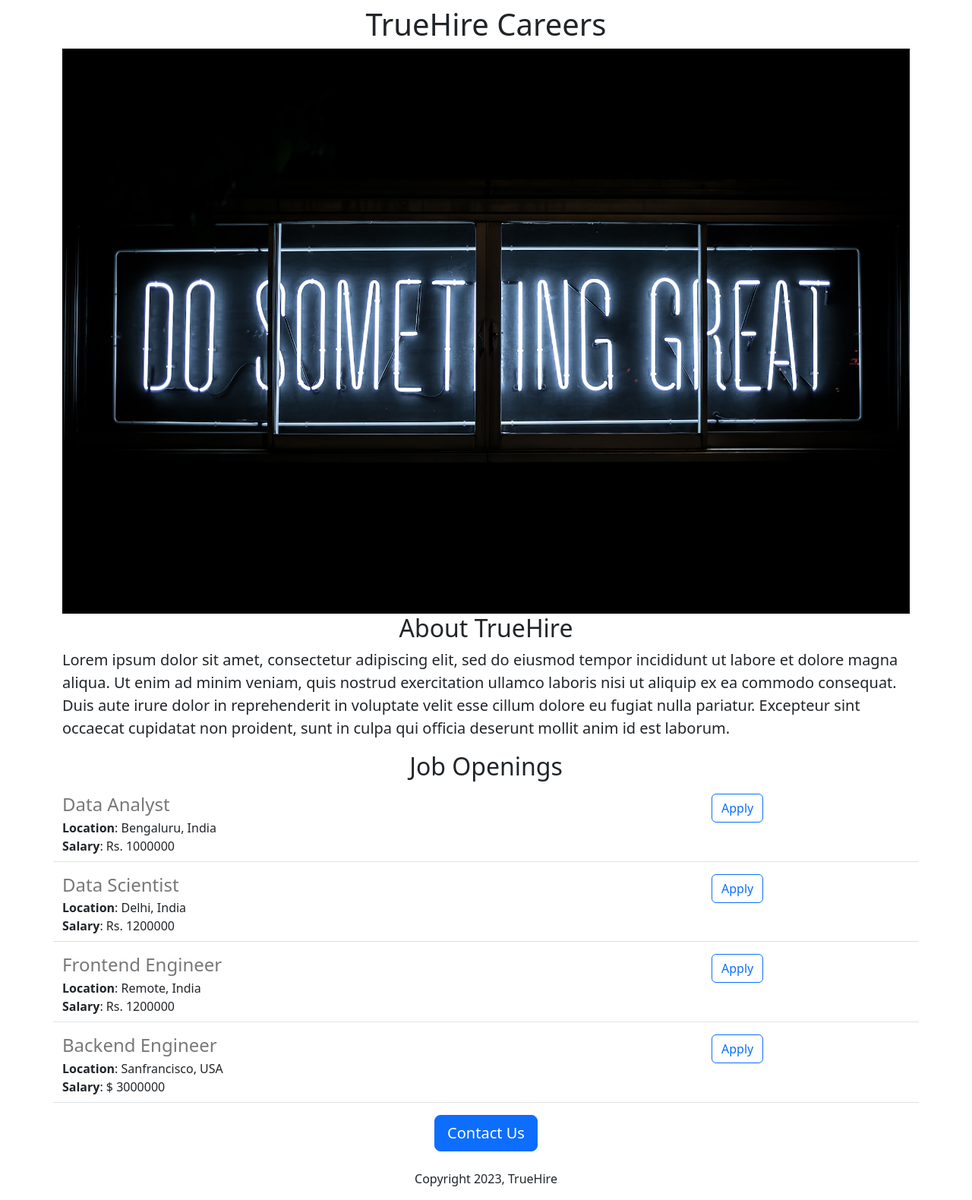
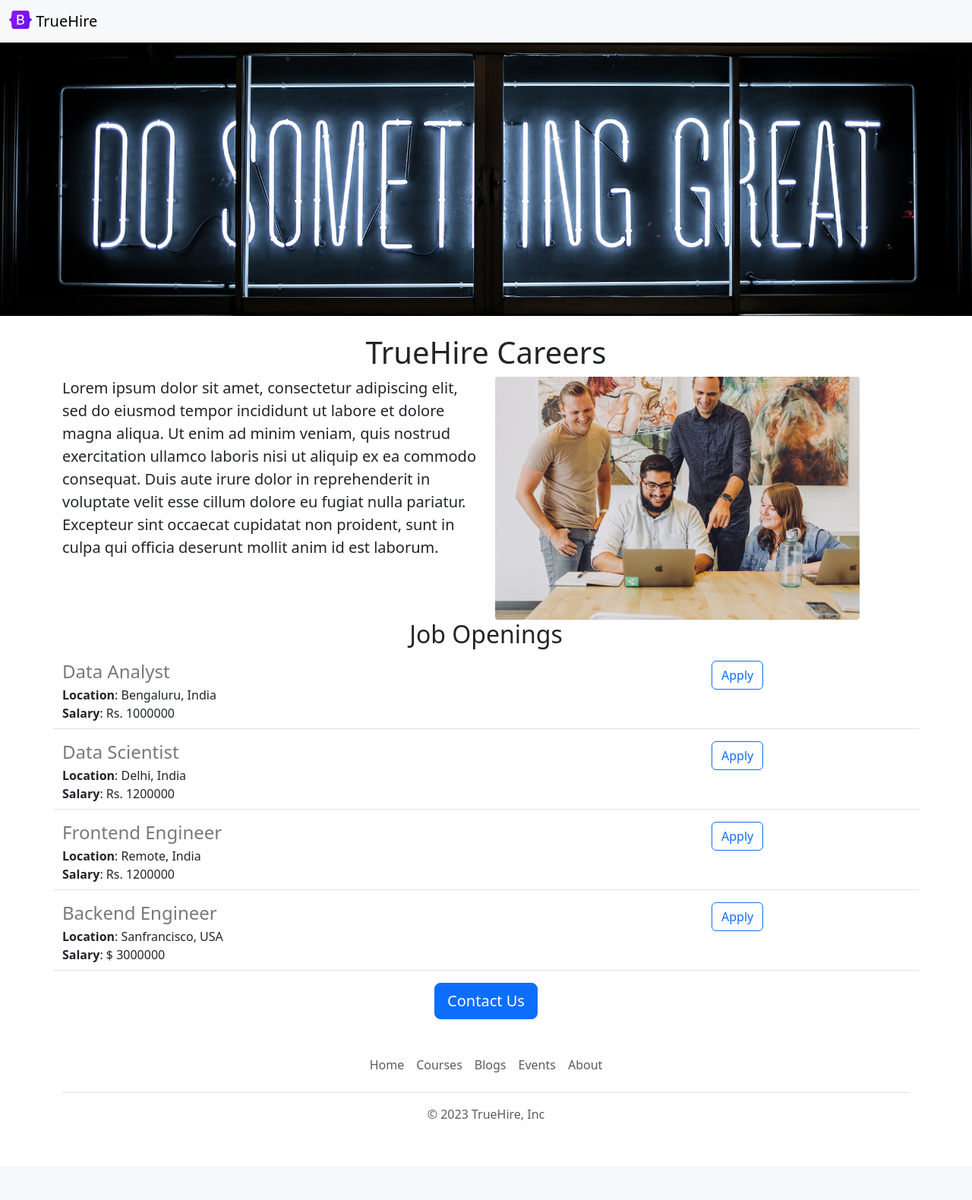
Before and after one commit to abhishekyadavz/career-website, a Flask app: page / in a window 1280 px wide. Shown: the whole page at 76% size. After the commit the page ends 1475 px from the top, so only its background shows below. Run offline with Flask 3, Linux system fonts and the light colour scheme.

Commit message:
functional & aesthetic improvements

```diff
--- /dev/null
+++ b/templates/footer.html
@@ -0,0 +1,12 @@
+<div class="container">
+  <footer class="py-3 my-4">
+    <ul class="nav justify-content-center border-bottom pb-3 mb-3">
+      <li class="nav-item"><a href="/" class="nav-link px-2 text-body-secondary">Home</a></li>
+      <li class="nav-item"><a href="/" class="nav-link px-2 text-body-secondary">Courses</a></li>
+      <li class="nav-item"><a href="/" class="nav-link px-2 text-body-secondary">Blogs</a></li>
+      <li class="nav-item"><a href="/" class="nav-link px-2 text-body-secondary">Events</a></li>
+      <li class="nav-item"><a href="/" class="nav-link px-2 text-body-secondary">About</a></li>
+    </ul>
+    <p class="text-center text-body-secondary">&copy; 2023 TrueHire, Inc</p>
+  </footer>
+</div>
--- a/templates/home.html
+++ b/templates/home.html
@@ -7,17 +7,27 @@
     <title>TrueHire Careers</title>
      <link href="https://cdn.jsdelivr.net/npm/bootstrap@5.3.0-alpha3/dist/css/bootstrap.min.css" rel="stylesheet" integrity="sha384-KK94CHFLLe+nY2dmCWGMq91rCGa5gtU4mk92HdvYe+M/SXH301p5ILy+dN9+nJOZ" crossorigin="anonymous">
     <style>
-        height: 360px;
-        width: 100%;
-        object-fit:cover;
+        #banner{
+            height: 360px;
+            width: 100%;
+            object-fit:cover;
+            margin-bottom: 16px;
+        }
     </style>
 </head>
 <body>
+    {% include 'nav.html' %}
+    <img id="banner" class="img-fluid" src="static/banner.jpg" />
     <div class="container">
-        <h1 class="text-center mt-2 mb-2">TrueHire Careers</h1>
-        <img id="banner" class="img-fluid"src="static/banner.jpg" />
-        <h2  class="text-center m">About TrueHire</h2>
-        <p class="lead" >Lorem ipsum dolor sit amet, consectetur adipiscing elit, sed do eiusmod tempor incididunt ut labore et dolore magna aliqua. Ut enim ad minim veniam, quis nostrud exercitation ullamco laboris nisi ut aliquip ex ea commodo consequat. Duis aute irure dolor in reprehenderit in voluptate velit esse cillum dolore eu fugiat nulla pariatur. Excepteur sint occaecat cupidatat non proident, sunt in culpa qui officia deserunt mollit anim id est laborum.</p>
+        <h1 class="text-center mt-2 mb-2">{{company_name}} Careers</h1>
+        <div class="row">
+            <div class="col-md-6">
+                <p class="lead" >Lorem ipsum dolor sit amet, consectetur adipiscing elit, sed do eiusmod tempor incididunt ut labore et dolore magna aliqua. Ut enim ad minim veniam, quis nostrud exercitation ullamco laboris nisi ut aliquip ex ea commodo consequat. Duis aute irure dolor in reprehenderit in voluptate velit esse cillum dolore eu fugiat nulla pariatur. Excepteur sint occaecat cupidatat non proident, sunt in culpa qui officia deserunt mollit anim id est laborum.</p>
+            </div>
+            <div class="d-note d-md-block col-md-6">
+            <img src="/static/people.jpg" style="height:320px; border-radius:4px;">
+            </div>
+        </div>
         <h2  class="text-center">Job Openings</h2>
         <p class="lead">
             {% for job in jobs %}
@@ -25,10 +35,11 @@
             {% endfor %}
         </p>
         <div class="text-center">
-            <button class="btn btn-primary btn-lg">Contact Us</button>
-            <p class="mt-4">Copyright 2023, TrueHire</p>
+            <a type="button" href="mailto:abhishek13yadv@gmail.com?subject=Question%20about%20Job%20Opening&body=Your%20Name%3A%20%3Center%20your%20name%20here%3E%0D%0AYour%20Question%3A%20%3Center%20your%20question%20here%3E" class="btn btn-primary btn-lg">Contact Us</a>
+
         </div>
     </div>
+    {% include 'footer.html' %}
      <script src="https://cdn.jsdelivr.net/npm/bootstrap@5.3.0-alpha3/dist/js/bootstrap.bundle.min.js" integrity="sha384-ENjdO4Dr2bkBIFxQpeoTz1HIcje39Wm4jDKdf19U8gI4ddQ3GYNS7NTKfAdVQSZe" crossorigin="anonymous"></script>
 </body>
 </html>
--- a/templates/jobitem.html
+++ b/templates/jobitem.html
@@ -11,6 +11,6 @@
     {% endif %}
     </div>
     <div class="col-3">
-    <button type="button" class="btn btn-outline-primary">Apply</button>
+    <a href="mailto:abhishek13yadv@gmail.com?subject=Application%20for%20{{job['title']}}&body=Your%20Name%3A%20%0D%0AYour%20Resume%20Link%3A%20%0D%0AYour%20Linkedin%20Profile%20url%3A%20" type="button" class="btn btn-outline-primary">Apply</a>
     </div>
 </div>
--- /dev/null
+++ b/templates/nav.html
@@ -0,0 +1,9 @@
+<nav class="navbar bg-body-tertiary shadow-sm fixed-top bg-white">
+  <div class="container-fluid">
+    <a class="navbar-brand" href="#">
+      <img src="/static/logo.svg" alt="Logo" width="30" height="24" class="d-inline-block align-text-top">
+      TrueHire
+    </a>
+  </div>
+</nav>
+<div style="height:56px"></div>
```
Also changed, not shown: static/logo.svg (added), static/people.jpg (added).
